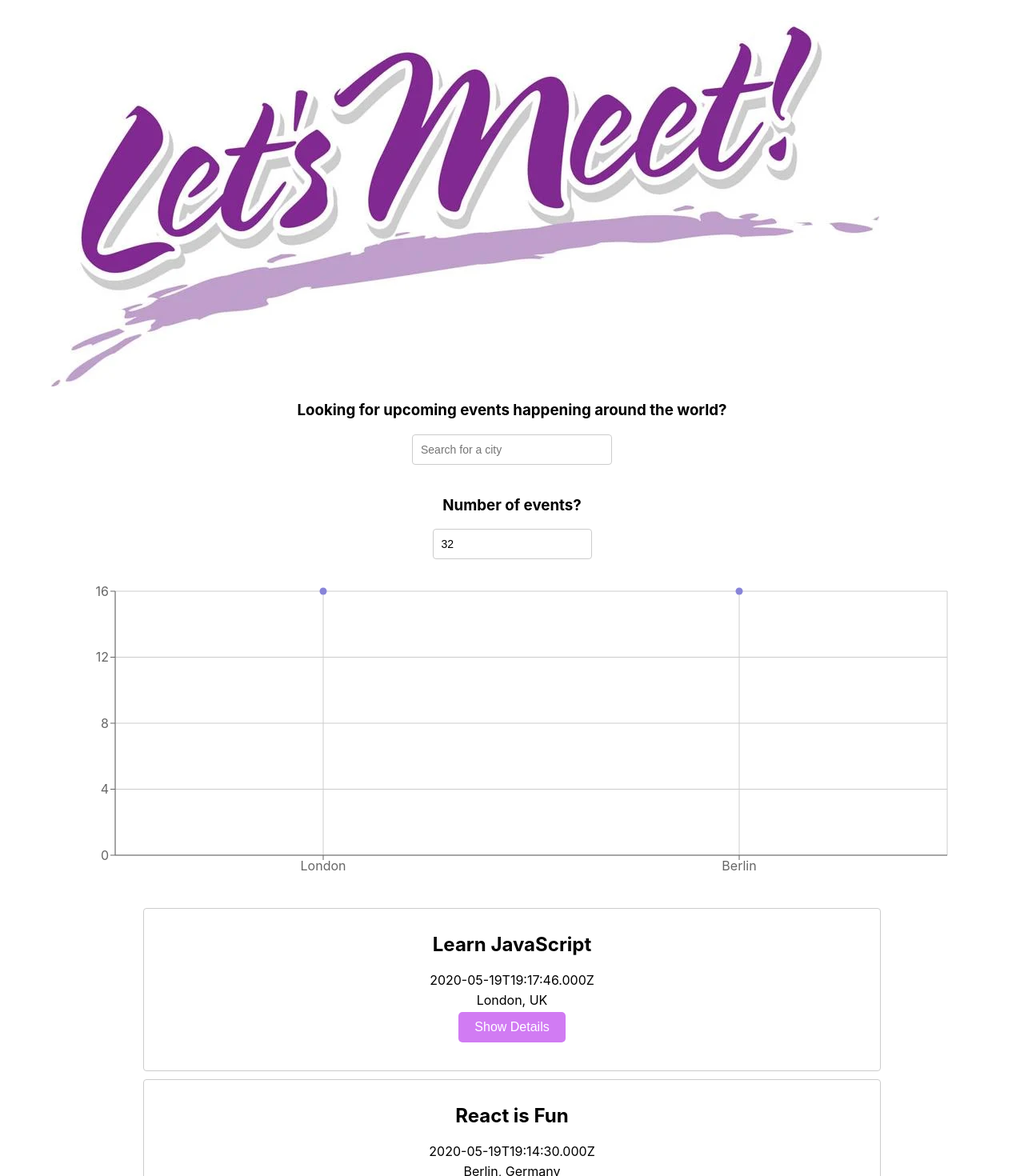
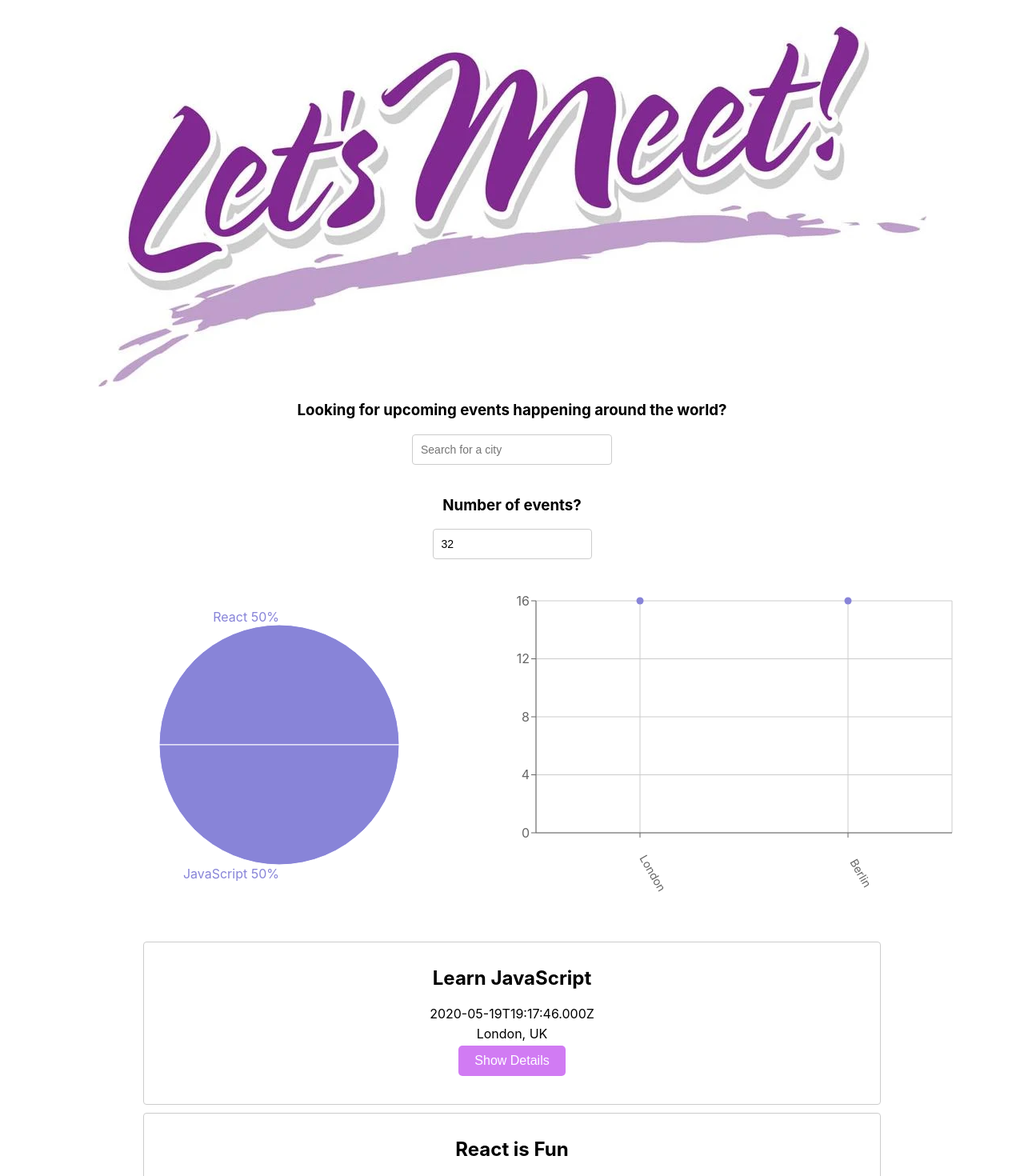
Before and after one commit to toddmerlin/meet, a React (Create React App) app: page / in a window 1280 px wide. Shown: the top 1470 px of the page at 80% size. Built offline with nearby package versions, Linux system fonts and the light colour scheme; what atatus-spa would draw is missing.

Commit message:
Final update for exercise 4

```diff
--- a/src/App.css
+++ b/src/App.css
@@ -7,15 +7,11 @@
 .App * {
   box-sizing: border-box;
 }
-/* Style the logo image to be responsive */
-header.letsmeet img {
-  max-width: 100%; /* Ensure the image does not exceed the container width */
-  height: auto; /* Maintain the image aspect ratio */
-}
 
-/* Additional style to adjust the header height */
 header.letsmeet {
-  height: auto; /* Adjust the height based on the content */
+  display: flex;
+  justify-content: center;
+  align-items: center;
 }
 
 ul {
@@ -108,36 +104,17 @@
   z-index: 1000;
 }
 
-@media only screen and (max-width: 740px) {
-  .data-vis-wrapper {
-    flex-direction: row;
-  }
-  .data-vis-wrapper .recharts-responsive-container {
-    flex-basis: 50%;
-    max-width: 50%;
-    min-width: auto;
-    margin: 0 auto;
-  }
+.charts-container {
+  display: grid;
+  grid-template-columns: 1fr 1fr;
+  margin-bottom: 3%;
+  padding: 1% 0;
 }
 
-@media only screen and (min-width: 740px) and (max-width: 1000px) {
-  .data-vis-wrapper {
-    flex-direction: row;
-  }
-  .data-vis-wrapper .recharts-responsive-container {
-    flex-basis: 60%;
-    max-width: 60%;
-    min-width: auto;
-    margin: 0 auto;
-  }
-}
-
-@media only screen and (max-width: 1000px) {
-  .data-vis-wrapper .recharts-responsive-container {
-    flex-basis: 100%;
-    max-width: 100%;
-    min-width: auto;
-    margin: 0 auto;
+@media screen and (max-width: 768px) {
+  #event-list,
+  .charts-container {
+    grid-template-columns: 1fr;
   }
 }
 
--- a/src/App.js
+++ b/src/App.js
@@ -2,9 +2,13 @@
 import EventList from "./components/EventList";
 import NumberOfEvents from "./components/NumberOfEvents";
 import CityEventsChart from "./components/CityEventsChart";
+import EventGenresChart from "./components/EventGenresChart";
+
 import { useEffect, useState } from "react";
 import { extractLocations, getEvents } from "./api";
+
 import lmImage from "./img/lm.png";
+
 import { InfoAlert } from "./components/Alert";
 import { ErrorAlert } from "./components/Alert";
 import { WarningAlert } from "./components/Alert";
@@ -72,7 +76,10 @@
         setCurrentNOE={setCurrentNOE}
         setErrorAlert={setErrorAlert}
       />
-      <CityEventsChart allLocations={allLocations} events={events} />
+      <div className="charts-container">
+        <EventGenresChart events={events} />
+        <CityEventsChart allLocations={allLocations} events={events} />
+      </div>
       <EventList events={events} />
     </div>
   );
--- a/src/components/CityEventsChart.js
+++ b/src/components/CityEventsChart.js
@@ -16,12 +16,23 @@
     setData(getData());
   }, [`${events}`]);
 
+  //   const getData = () => {
+  //     const data = allLocations.map((location) => {
+  //       const count = events.filter(
+  //         (event) => event.location === location
+  //       ).length;
+  //       const city = location.split(", ")[0];
+  //       return { city, count };
+  //     });
+  //     return data;
+  //   };
+
   const getData = () => {
     const data = allLocations.map((location) => {
       const count = events.filter(
         (event) => event.location === location
       ).length;
-      const city = location.split(", ")[0];
+      const city = location.split(/, | - /)[0];
       return { city, count };
     });
     return data;
@@ -33,12 +44,19 @@
         margin={{
           top: 20,
           right: 20,
-          bottom: 20,
-          left: 20,
+          bottom: 60,
+          left: -30,
         }}
       >
         <CartesianGrid />
-        <XAxis type="category" dataKey="city" name="City" />
+        <XAxis
+          type="category"
+          dataKey="city"
+          name="City"
+          angle={60}
+          interval={0}
+          tick={{ dx: 20, dy: 40, fontSize: 14 }}
+        />
         <YAxis
           type="number"
           dataKey="count"
--- /dev/null
+++ b/src/components/EventGenresChart.js
@@ -0,0 +1,66 @@
+import { useState, useEffect } from "react";
+import { PieChart, Pie, Legend, ResponsiveContainer } from "recharts";
+
+const EventGenresChart = ({ events }) => {
+  const [data, setData] = useState([]);
+  const genres = ["React", "JavaScript", "Node", "jQuery", "Angular"];
+
+  const renderCustomizedLabel = ({
+    cx,
+    cy,
+    midAngle,
+    outerRadius,
+    percent,
+    index,
+  }) => {
+    const RADIAN = Math.PI / 180;
+    const radius = outerRadius;
+    const x = cx + radius * Math.cos(-midAngle * RADIAN) * 1.07;
+    const y = cy + radius * Math.sin(-midAngle * RADIAN) * 1.07;
+    return percent ? (
+      <text
+        x={x}
+        y={y}
+        fill="#8884d8"
+        textAnchor={x > cx ? "start" : "end"}
+        dominantBaseline="central"
+      >
+        {`${genres[index]} ${(percent * 100).toFixed(0)}%`}
+      </text>
+    ) : null;
+  };
+
+  useEffect(() => {
+    setData(getData());
+  }, [`${events}`]);
+
+  const getData = () => {
+    const data = genres.map((genre) => {
+      const filteredEvents = events.filter((event) =>
+        event.summary.includes(genre)
+      );
+      return {
+        name: genre,
+        value: filteredEvents.length,
+      };
+    });
+    return data;
+  };
+
+  return (
+    <ResponsiveContainer width="99%" height={400}>
+      <PieChart>
+        <Pie
+          data={data}
+          dataKey="value"
+          fill="#8884d8"
+          labelLine={false}
+          label={renderCustomizedLabel}
+          outerRadius={150}
+        />
+      </PieChart>
+    </ResponsiveContainer>
+  );
+};
+
+export default EventGenresChart;
```
Also changed, not shown: src/setupTests.js (+17 -0 lines).
